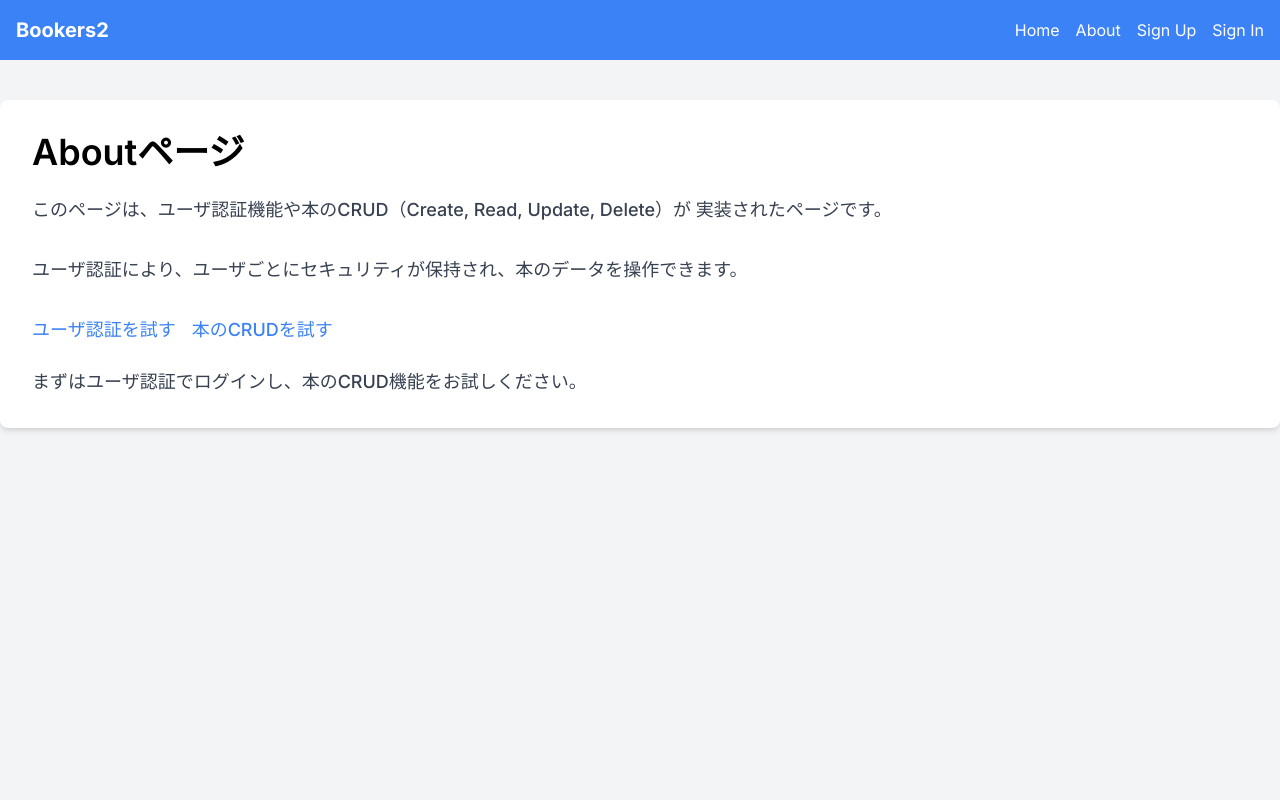
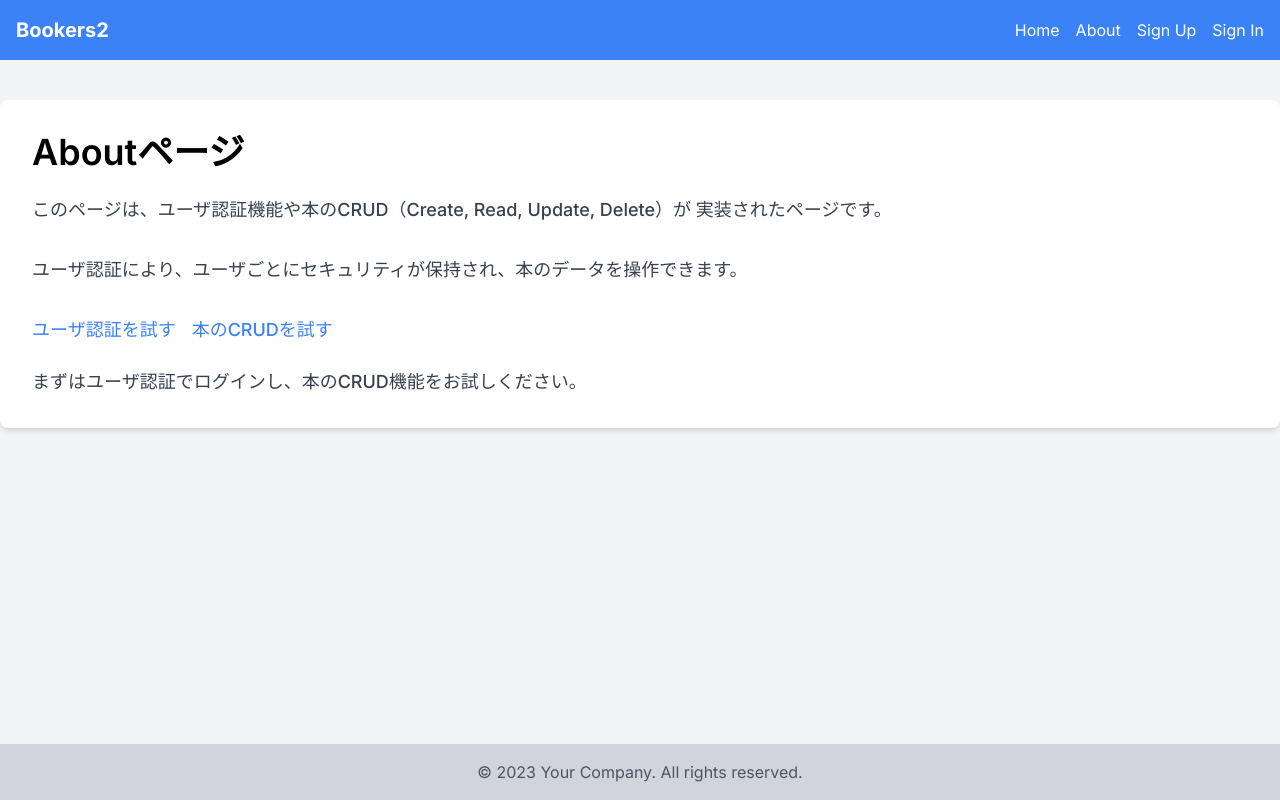
Before and after one commit to j19015/Next_Go_Bookers2, a Next.js app in the folder frontend/: page /about in a window 1280 px wide. Built offline with nearby package versions, Linux system fonts and the light colour scheme.

Commit message:
footerのCSSを変更

```diff
--- a/frontend/src/app/about/page.tsx
+++ b/frontend/src/app/about/page.tsx
@@ -31,6 +31,7 @@ const About = () => {
         </div>
       </div>
     </div>
+
   );
 };
 
--- a/frontend/src/app/layout.tsx
+++ b/frontend/src/app/layout.tsx
@@ -1,3 +1,4 @@
+import Footer from '@/components/base/Footer/Footer'
 import './globals.css'
 import type { Metadata } from 'next'
 import { Inter } from 'next/font/google'
@@ -18,6 +19,7 @@ export default function RootLayout({
     <html lang="ja">
       <body className={inter.className}>
         {children}
+        <Footer/>
       </body>
     </html>
   )
--- a/frontend/src/components/base/Footer/Footer.tsx
+++ b/frontend/src/components/base/Footer/Footer.tsx
@@ -4,7 +4,7 @@ import React from 'react';
 
 const Footer = () => {
   return (
-    <footer className="bg-gray-300 py-4 text-center">
+    <footer className="bg-gray-300 py-4 text-center fixed bottom-0 w-full">
       <p className="text-gray-600">© 2023 Your Company. All rights reserved.</p>
     </footer>
   );
```
